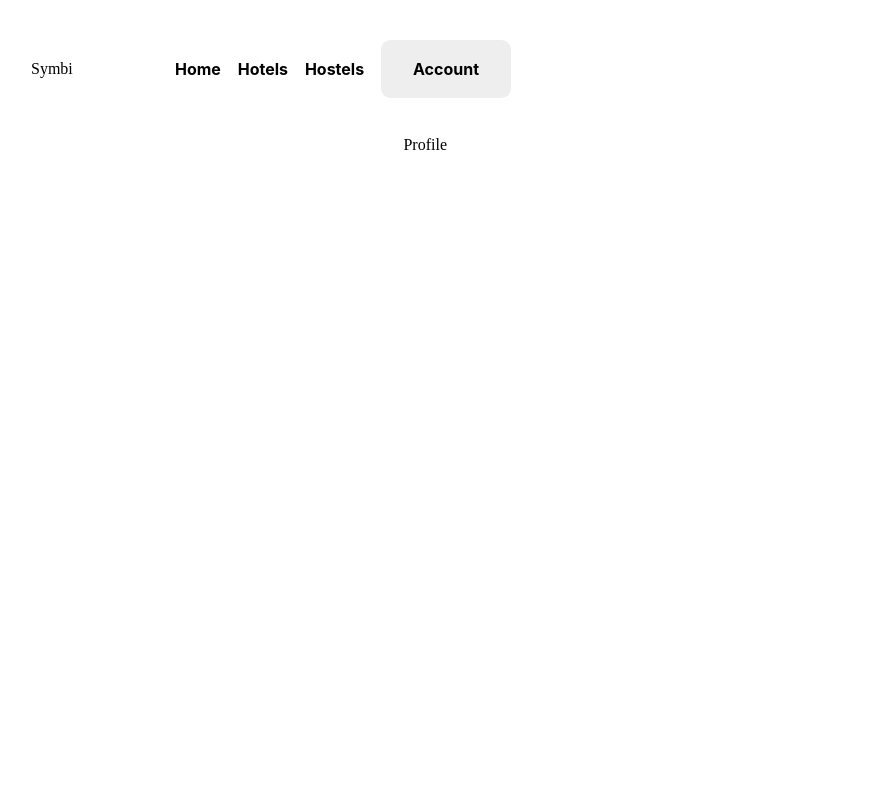
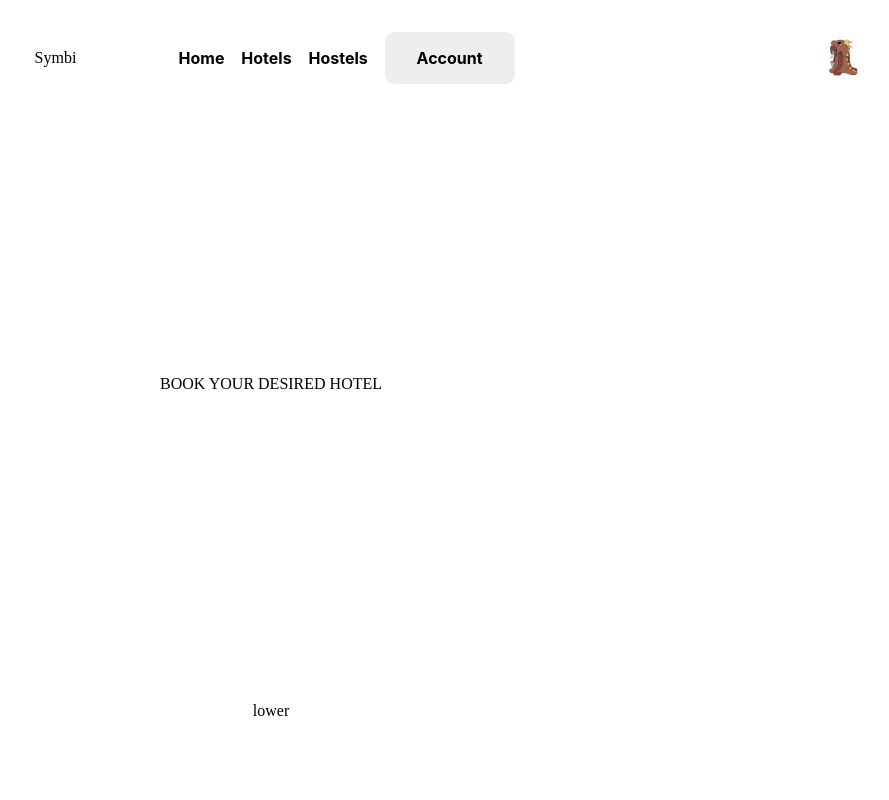
Before and after one commit to washed-and-dried/symbistay, a plain HTML site: page src/index.html in a window 1280 px wide. Shown: the top 800 px of the page, without its empty margins (369-1258 px from the left). Drawn offline with Linux system fonts and the light colour scheme.

Commit message:
home overlay hidden

```diff
--- a/src/index.html
+++ b/src/index.html
@@ -9,6 +9,7 @@
 </head>
 
 <body>
+<!--<div class="main-cont">-->
 <div class="nav-cont top-nav">
     <div id="nav-logo">Symbi</div>
     <div id="nav-items">
@@ -17,9 +18,18 @@
         <div class="nav-text">Hostels</div>
         <div class="nav-text active">Account</div>
     </div>
-    <div id="profile" class="nav-cont">Profile</div>
 </div>
-<div id="mid">middle</div>
+<div id="profile" class="nav-cont"><img id="prof-img" src="../assets/img/dragonjammies.png" alt=""></div>
+<!--</div>-->
+<div id="mid">
+    <div class="mid-text">BOOK YOUR DESIRED HOTEL</div>
+    <div class="recs">
+        <div class="rec-cont"><img src="" alt=""></div>
+        <div class="rec-cont"></div>
+        <div class="rec-cont"></div>
+        <div class="rec-cont"></div>
+    </div>
+</div>
 <div id="btm-nav" class="nav-cont">lower</div>
 
 
--- a/src/style.css
+++ b/src/style.css
@@ -2,6 +2,7 @@ body {
     overflow: hidden;
     position: relative;
     background-image: url("../assets/img/bg.jpg");
+    background-attachment: fixed;
     backdrop-filter: blur(2px);
     background-size: cover;
     background-position-y: center;
@@ -9,25 +10,32 @@ body {
     flex-direction: column;
     align-items: center;
     justify-content: space-between;
-    min-height: 100vh;
+    height: 100vh;
     color: #000;
 }
 
+/*.main-cont {*/
+/*    position: sticky;*/
+/*    top: 2em;*/
+/*    display: flex;*/
+/*    justify-content: space-around;*/
+/*    min-width: 100vw;*/
+/*}*/
 
 .top-nav{
+    margin-top: 1em;
     display: flex;
     justify-content: space-between;
     align-items: center;
     min-width: 30em;
     padding-right: 0.55em;
+    padding-left: 1em;
+
 }
 
 .nav-cont {
-    /*display: flex;*/
-    position: sticky;
-    top: 2em;
     background-color: #fff;
-    padding: 1.5em;
+    /*padding: 1.5em;*/
     border-radius: 1em;
     /*margin-top: 4em;*/
     padding-block: 0.5em;
@@ -35,11 +43,32 @@ body {
 }
 
 #profile {
+
     position: absolute;
-    right: 5vw;
-    margin-top: 4em;
-    padding-block: 0.5em;
+    top: 1.5em;
+    right: 3vw;
+    width: 3em;
+    height: 3em;
+    padding: 0;
+    border-radius: 4em;
 }
+
+#prof-img{
+    /*margin-top: 2.3em;*/
+    width: 3em;
+    height: 3em;
+    padding: 0;
+    border-radius: 4em;
+}
+
+#profile:hover {
+    cursor: pointer;
+}
+
+/*#profile img {*/
+/*    height: 3em;*/
+/*    width: 3em;*/
+/*}*/
 
 
 
@@ -67,7 +96,7 @@ body {
     /*background-color: #000;*/
     background-color: #EEEEEE;
     padding-inline: 2em;
-    padding-block: 1.2em;
+    padding-block: 1em;
     border-radius: 0.6em;
 }
 
@@ -76,10 +105,6 @@ body {
 }
 
 
-#mid {
-
-}
-
 #btm-nav {
     /*position: absolute;*/
     margin-bottom: 5em;
@@ -87,5 +112,5 @@ body {
 
 
 #mid {
-    height: 1000px;
+    /*height: 1000px;*/
 }
```
Also changed, not shown: assets/img/dragonjammies.png (added).
